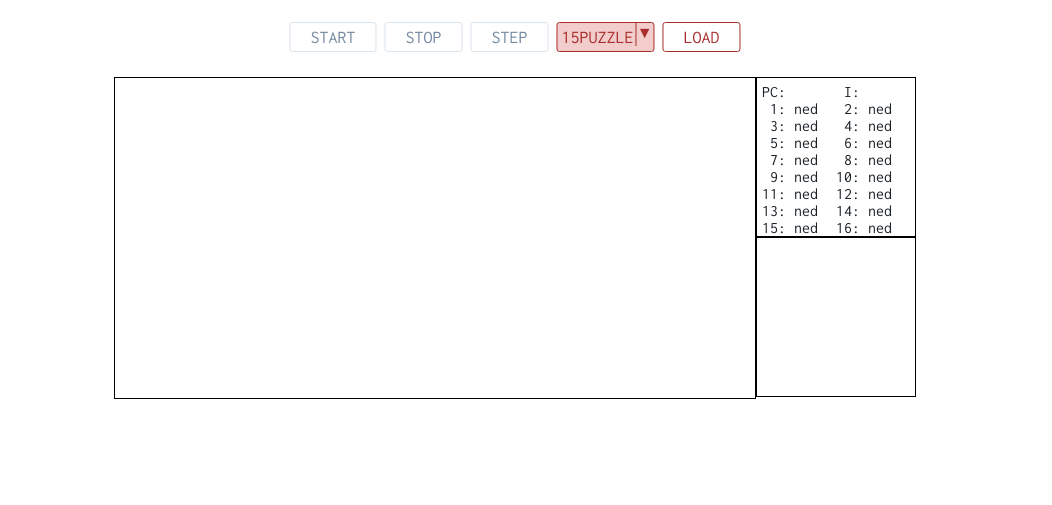
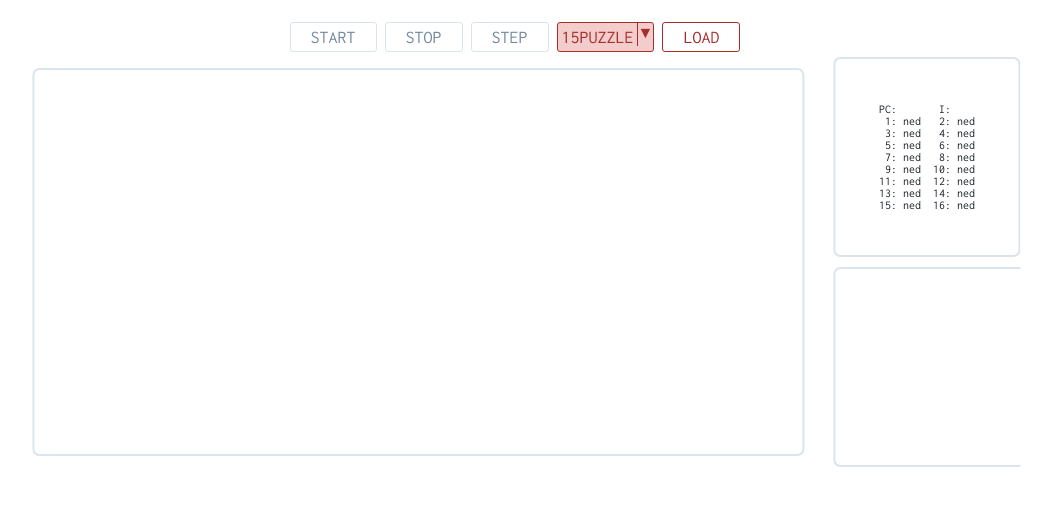
Before and after one commit to jeffrey-xiao/chipo-web, a website built with webpack: page src/index.html in a window 1280 px wide. Shown: the part 129-634 px from the top of the page, without its empty margins (125-1177 px from the left). Built offline with nearby package versions, Linux system fonts and the light colour scheme; what chip-8-wasm would draw is missing.

Commit message:
Improve UI

```diff
--- a/src/index.html
+++ b/src/index.html
@@ -2,6 +2,7 @@
 <html>
   <head>
     <meta charset="utf-8">
+    <meta content="width=device-width, initial-scale=1" name="viewport">
     <title>chip-8-web - Jeffrey Xiao</title>
   </head>
   <body>
@@ -16,10 +17,10 @@
     </div>
 
     <div id="display">
-      <canvas id="chip-8-canvas"></canvas>
+      <div id="chip-8-canvas-wrapper"><canvas id="chip-8-canvas"></canvas></div>
       <div id="debug-display">
-        <div id="registers"></div>
-        <div id="assembly-code"></div>
+        <div id="registers-wrapper"><div id="registers-card"><div id="registers"></div></div></div>
+        <div id="assembly-code-wrapper"><div id="assembly-code"></div></div>
       </div>
     </div>
     <script src="./bootstrap.js"></script>
--- a/src/index.js
+++ b/src/index.js
@@ -5,7 +5,6 @@ import './styles.scss';
 const chip8 = Chip8.new();
 const beep_sfx = new Audio("./assets/beep.mp3");
 const CYCLES_PER_FRAME = 20;
-const MIN_PIXEL_SIZE = 5;
 const MAX_SCREEN_WIDTH = 128;
 const MAX_SCREEN_HEIGHT = 64;
 const REGISTER_COUNT = 18;
@@ -45,10 +44,18 @@ const ROMS = [
   "WORM3",
 ];
 
+const canvasWrapper = document.getElementById("chip-8-canvas-wrapper");
 const canvas = document.getElementById("chip-8-canvas");
 const ctx = canvas.getContext('2d');
-canvas.height = MIN_PIXEL_SIZE * MAX_SCREEN_HEIGHT;
-canvas.width = MIN_PIXEL_SIZE * MAX_SCREEN_WIDTH;
+
+const adjustSizes = () => {
+  canvasWrapper.style.height = canvasWrapper.offsetWidth / 2 + "px";
+  canvas.width = Math.floor((canvasWrapper.offsetWidth - 10) / MAX_SCREEN_WIDTH) * MAX_SCREEN_WIDTH;
+  canvas.height = canvas.width / 2;
+};
+
+window.addEventListener('resize', adjustSizes);
+adjustSizes();
 
 let isRunning = false;
 let romName;
@@ -147,7 +154,7 @@ loadButton.addEventListener("click", load);
 const registers = [];
 for (let i = 0; i < REGISTER_COUNT; i++) {
   const registerContainer = document.getElementById("registers");
-  let register = document.createElement('pre');
+  let register = document.createElement('div');
   register.className = "register";
   registerContainer.appendChild(register);
   registers.push(register);
@@ -255,7 +262,7 @@ const drawScreen = () => {
   ctx.beginPath();
 
   const isSuper = chip8.screen_height() == MAX_SCREEN_HEIGHT;
-  const pixelSize = MIN_PIXEL_SIZE * (isSuper ? 1 : 2);
+  const pixelSize = (canvas.width / MAX_SCREEN_WIDTH) * (isSuper ? 1 : 2);
 
   ctx.fillStyle = "#000000"
   const height = chip8.screen_height();
--- a/src/styles.scss
+++ b/src/styles.scss
@@ -36,6 +36,7 @@ html, button, select {
 }
 
 button {
+  box-sizing: border-box;
   border: 1px solid $accent2;
   border-radius: 3px;
   box-shadow: inset inset 0 0 0 1px $shade1;
@@ -47,6 +48,7 @@ button {
   transition: 50ms background;
 
   &:hover {
+    box-sizing: border-box;
     border: 1px solid $accent2;
     background: $accent2;
     color: #FFF;
@@ -56,9 +58,11 @@ button {
   &:disabled {
     cursor: auto;
     color: $base4;
+    box-sizing: border-box;
     border: 1px solid $shade1;
 
     &:hover {
+      box-sizing: border-box;
       border: 1px solid $shade1;
       background: #FFF;
       cursor: auto;
@@ -67,11 +71,12 @@ button {
 }
 
 select {
+  box-sizing: border-box;
   border: 1px solid $accent2;
   border-radius: 3px;
   font-size: 18px;
   text-transform: uppercase;
-  padding: 4px;
+  padding: 3.8px;
   padding-right: 20px;
   color: $accent2;
   background-color: $accent3;
@@ -86,10 +91,11 @@ select {
   content: '▼';
   font-family: FontAwesome;
   color: $accent2;
+  box-sizing: border-box;
   border-left: 1px solid $accent2;
   display: inline-block;
   position: absolute;
-  right: 2px;
+  right: 1px;
   top: -7px;
   padding-top: 2px;
   padding-bottom: 4px;
@@ -106,68 +112,141 @@ select {
   font-family: $header-font;
   font-size: 60px;
   padding: 30px 20px 25px 20px;
+  box-sizing: border-box;
   border-bottom: 3px solid $accent1;
 }
 
 #menu-buttons {
-  display: inline-block;
+  text-align: center;
   position: relative;
+}
+
+#display {
+  width: 80%;
   margin-left: 50%;
   margin-bottom: 25px;
+  overflow: hidden;
+  position: relative;
   @include transform(translateX(-50%));
 }
 
-#display {
-  width: 802px;
-  height: 160px;
-  margin-left: 50%;
-  margin-bottom: 25px;
-  @include transform(translateX(-50%));
-}
+#chip-8-canvas-wrapper {
+  width: 80%;
+  float: left;
+  padding: 5px;
 
   #chip-8-canvas {
     box-sizing: border-box;
-  border: 1px solid black;
+    border: 2px solid $shade1;
+    box-shadow: inset inset 0 0 0 1px $shade1;
+    border-radius: 7px;
+    position: relative;
+    top: 50%;
+    margin-left: 50%;
+    @include transform(translate(-50%, -50%));
   }
+}
+
 
 #debug-display {
   float: right;
-  width: 160px;
+  width: 20%;
+  height: 100%;
+  position: absolute;
+  display: inline-block;
+
+  #registers-wrapper {
+    width: calc(100% - 5px);
+    height: 50%;
+    position: relative;
     box-sizing: border-box;
+    padding: 5px;
+
+    #registers-card {
+      width: 100%;
+      height: 100%;
       position: relative;
-  display: inline-block;
-}
+      box-sizing: border-box;
+      border: 2px solid $shade1;
+      box-shadow: inset inset 0 0 0 1px $shade1;
+      border-radius: 7px;
 
       #registers {
-  width: 160px;
-  height: 160px;
-  position: relative;
-  box-sizing: border-box;
+        top: 50%;
+        margin-left: 50%;
+        @include transform(translate(-50%, -50%));
 
-  padding: 5px;
-  border: 1px solid black;
+        position: absolute;
         display: inline-grid;
         grid-template-columns: 50% 50%;
-}
 
         .register {
           margin: 0px;
           font-family: $body-font;
+          white-space: pre;
+          font-size: 20px;
+          padding: 2px 20px;
+        }
+      }
+    }
   }
 
-#assembly-code {
-  width: 160px;
-  height: 160px;
+  #assembly-code-wrapper {
+    width: 100%;
+    height: 50%;
     position: relative;
     box-sizing: border-box;
+    padding: 5px;
 
-  padding: 5px;
-  border: 1px solid black;
+    #assembly-code {
+      width: 100%;
+      height: 100%;
+      box-sizing: border-box;
+      border: 2px solid $shade1;
+      box-shadow: inset inset 0 0 0 1px $shade1;
+      border-radius: 7px;
       display: inline-block;
       overflow-y: scroll;
-}
+      padding: 5px;
 
       .assembly-line {
         margin: 0px;
         font-family: $body-font;
+        font-size: 20px;
+        padding-left: 15px;
       }
+    }
+  }
+}
+
+@media all and (max-width: 1690px) {
+  .register {
+    font-size: 14px !important;
+    padding: 2px 14px !important;
+  }
+  .assembly-line {
+    font-size: 14px !important;
+    padding-left: 10px !important;
+  }
+}
+@media all and (max-width: 1280px) {
+  .register {
+    font-size: 12px !important;
+    padding: 0px 6px !important;
+  }
+  .assembly-line {
+    font-size: 12px !important;
+    padding-left: 5px !important;
+  }
+}
+
+@media all and (max-width: 980px) {
+  .register {
+    font-size: 11px !important;
+    padding: 0px 5px !important;
+  }
+  .assembly-line {
+    font-size: 11px !important;
+    padding-left: 0px !important;
+  }
+}
```
Lines whose indentation alone changed are shown as unchanged.
